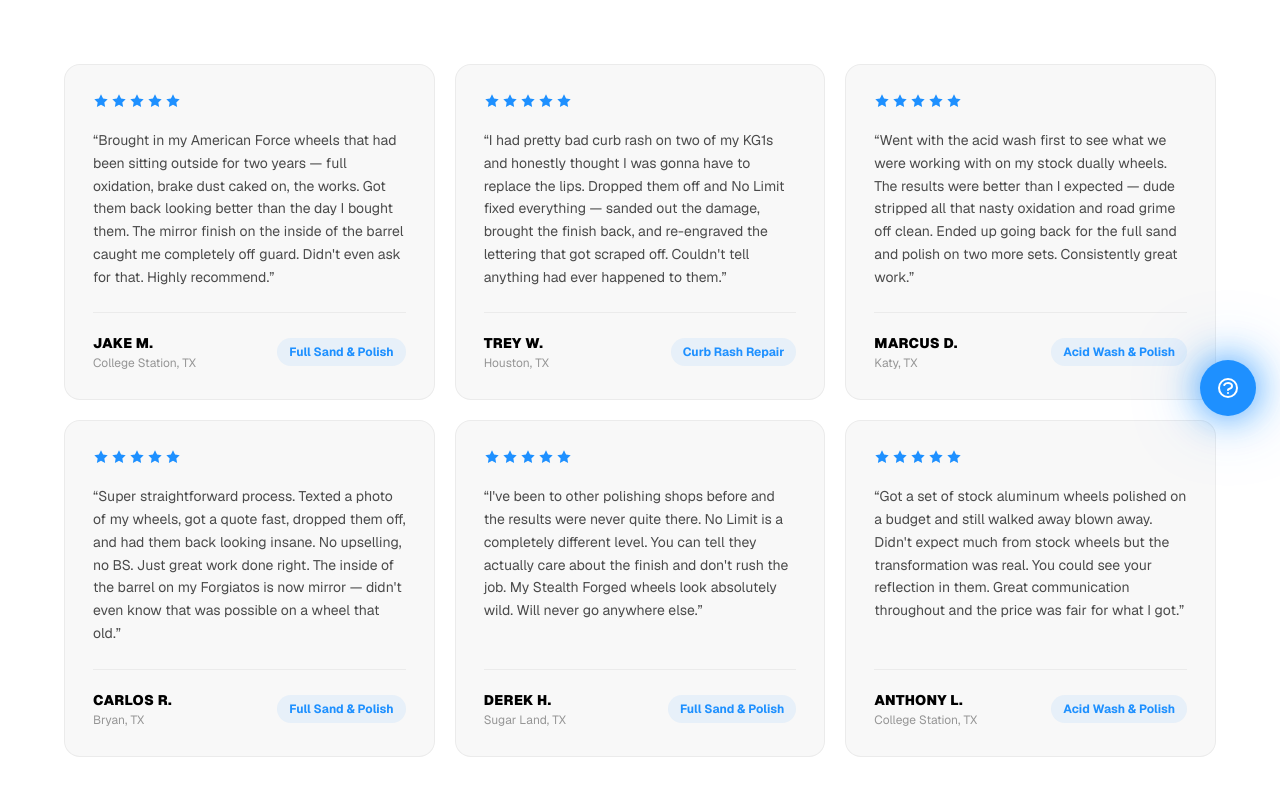
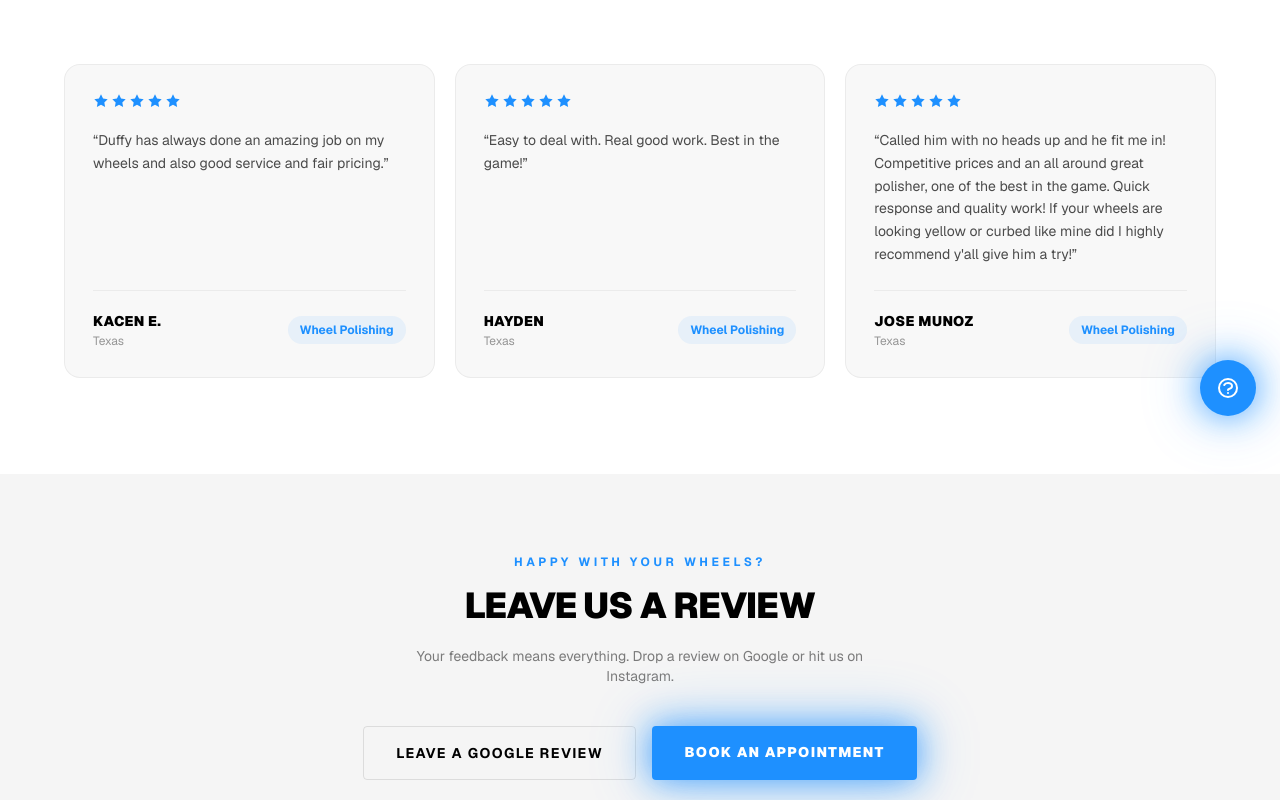
Before and after one commit to NoLimitsSimon/NoLimitPolishing, a Next.js app: page /reviews in a window 1280 px wide. Shown: the part 360-1160 px from the top of the page. Built offline with nearby package versions, Linux system fonts and the light colour scheme.

Commit message:
Replace placeholder reviews with real customer reviews

```diff
--- a/app/reviews/page.tsx
+++ b/app/reviews/page.tsx
@@ -8,45 +8,24 @@ export const metadata = {
 
 const reviews = [
   {
-    name: "Jake M.",
-    location: "College Station, TX",
-    text: "Brought in my American Force wheels that had been sitting outside for two years — full oxidation, brake dust caked on, the works. Got them back looking better than the day I bought them. The mirror finish on the inside of the barrel caught me completely off guard. Didn't even ask for that. Highly recommend.",
-    service: "Full Sand & Polish",
+    name: "Kacen E.",
+    location: "Texas",
+    text: "Duffy has always done an amazing job on my wheels and also good service and fair pricing.",
+    service: "Wheel Polishing",
     stars: 5,
   },
   {
-    name: "Trey W.",
-    location: "Houston, TX",
-    text: "I had pretty bad curb rash on two of my KG1s and honestly thought I was gonna have to replace the lips. Dropped them off and No Limit fixed everything — sanded out the damage, brought the finish back, and re-engraved the lettering that got scraped off. Couldn't tell anything had ever happened to them.",
-    service: "Curb Rash Repair",
+    name: "Hayden",
+    location: "Texas",
+    text: "Easy to deal with. Real good work. Best in the game!",
+    service: "Wheel Polishing",
     stars: 5,
   },
   {
-    name: "Marcus D.",
-    location: "Katy, TX",
-    text: "Went with the acid wash first to see what we were working with on my stock dually wheels. The results were better than I expected — dude stripped all that nasty oxidation and road grime off clean. Ended up going back for the full sand and polish on two more sets. Consistently great work.",
-    service: "Acid Wash & Polish",
-    stars: 5,
-  },
-  {
-    name: "Carlos R.",
-    location: "Bryan, TX",
-    text: "Super straightforward process. Texted a photo of my wheels, got a quote fast, dropped them off, and had them back looking insane. No upselling, no BS. Just great work done right. The inside of the barrel on my Forgiatos is now mirror — didn't even know that was possible on a wheel that old.",
-    service: "Full Sand & Polish",
-    stars: 5,
-  },
-  {
-    name: "Derek H.",
-    location: "Sugar Land, TX",
-    text: "I've been to other polishing shops before and the results were never quite there. No Limit is a completely different level. You can tell they actually care about the finish and don't rush the job. My Stealth Forged wheels look absolutely wild. Will never go anywhere else.",
-    service: "Full Sand & Polish",
-    stars: 5,
-  },
-  {
-    name: "Anthony L.",
-    location: "College Station, TX",
-    text: "Got a set of stock aluminum wheels polished on a budget and still walked away blown away. Didn't expect much from stock wheels but the transformation was real. You could see your reflection in them. Great communication throughout and the price was fair for what I got.",
-    service: "Acid Wash & Polish",
+    name: "Jose Munoz",
+    location: "Texas",
+    text: "Called him with no heads up and he fit me in! Competitive prices and an all around great polisher, one of the best in the game. Quick response and quality work! If your wheels are looking yellow or curbed like mine did I highly recommend y'all give him a try!",
+    service: "Wheel Polishing",
     stars: 5,
   },
 ];
@@ -111,9 +90,9 @@ export default function ReviewsPage() {
             Your feedback means everything. Drop a review on Google or hit us on Instagram.
           </p>
           <div className="flex flex-col sm:flex-row gap-4 justify-center">
-            <a href="https://www.instagram.com/no_limit_polishing/" target="_blank" rel="noopener noreferrer"
+            <a href="https://g.page/r/CRBiPRF78iFOECE/review" target="_blank" rel="noopener noreferrer"
               className="border border-black/10 hover:border-[#1e90ff] hover:text-[#1e90ff] text-black font-bold text-sm px-8 py-4 rounded tracking-widest uppercase transition-all duration-200">
-              Tag Us on Instagram
+              Leave a Google Review
             </a>
             <Link href="/contact" className="glow-btn bg-[#1e90ff] text-white font-black text-sm px-8 py-4 rounded tracking-widest uppercase">
               Book an Appointment
```
